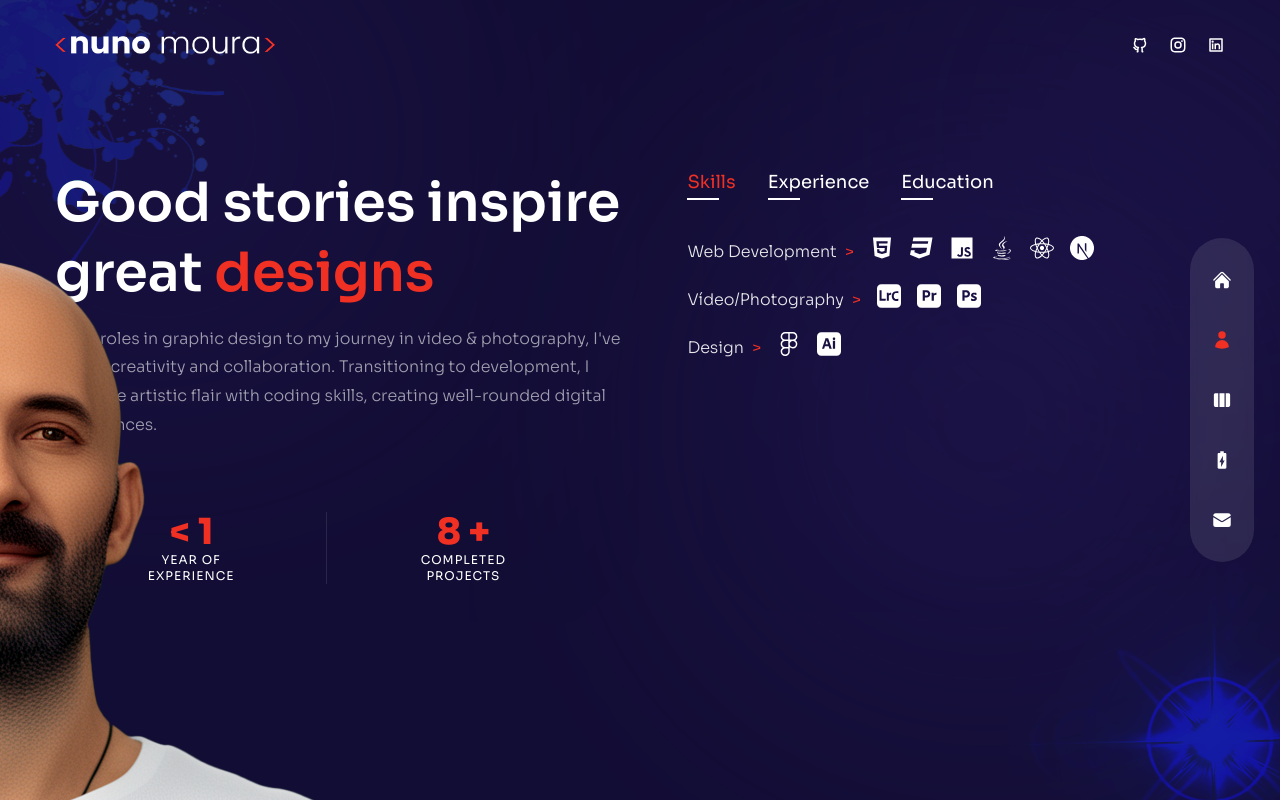
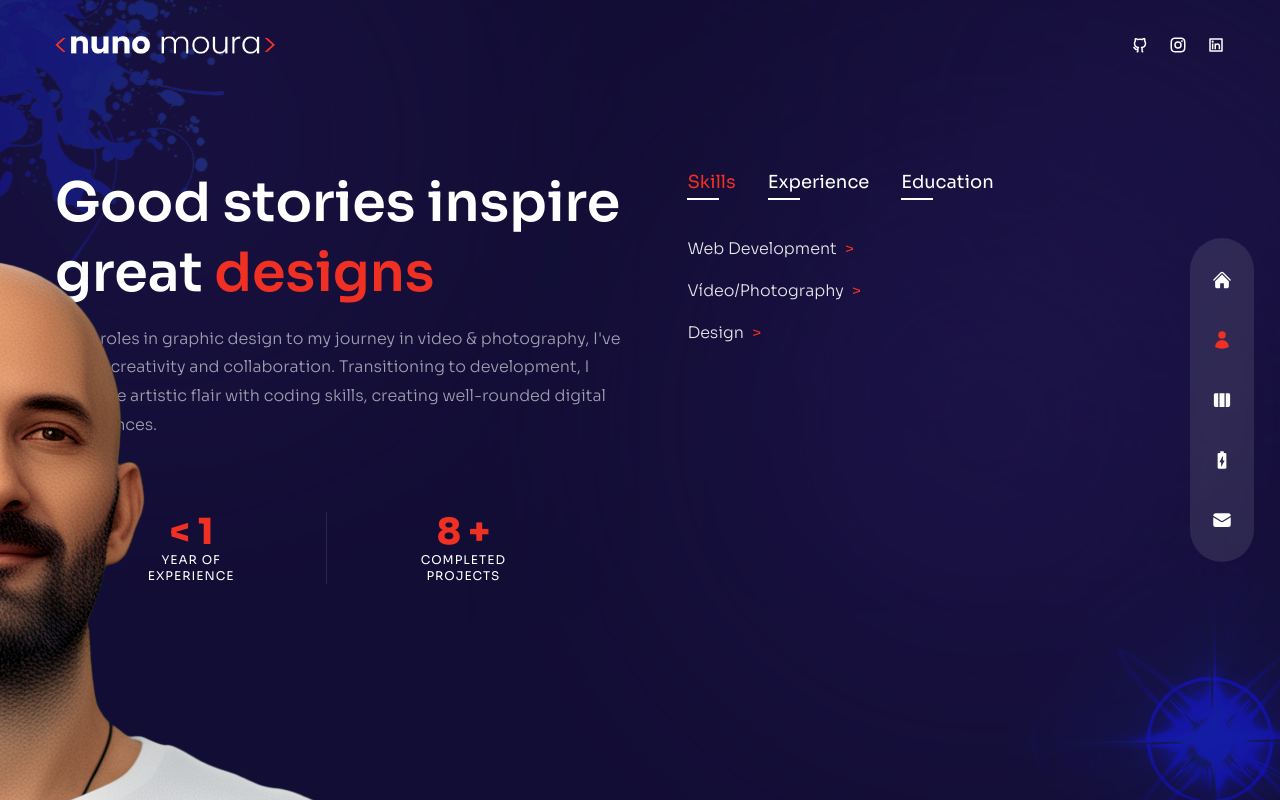
Before and after one commit to NAMoura/nunomoura---Portfolio, a Next.js app: page /about in a window 1280 px wide. Built offline with nearby package versions, Linux system fonts and the light colour scheme.

Commit message:
Update index.js

```diff
--- a/pages/about/index.js
+++ b/pages/about/index.js
@@ -195,9 +195,9 @@ const About = () => {
                   <div>{item.stage}</div>
                   <div className="flex gap-x-4 mb-2">
                     {/* îcons */}
-                    {item.icons?.map((icon, itemIndex) => {
+                    {/* {item.icons?.map((icon, itemIndex) => {
                       return <div key={itemIndex} className="text-2xl text-white">{icon}</div>;
-                    })}
+                    })} */}
                   </div>
                 </div>
               );
```
